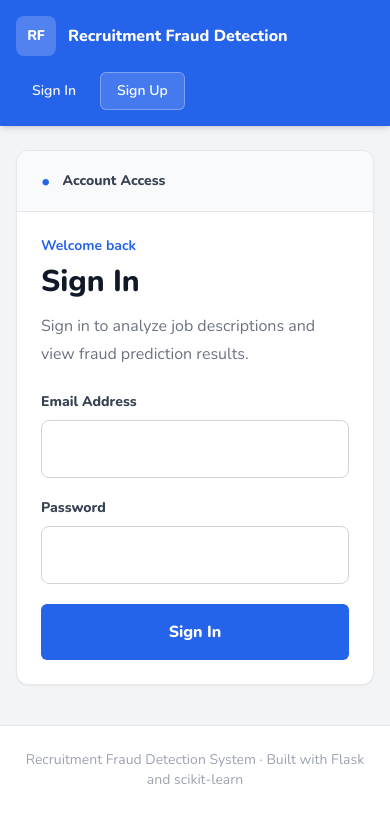
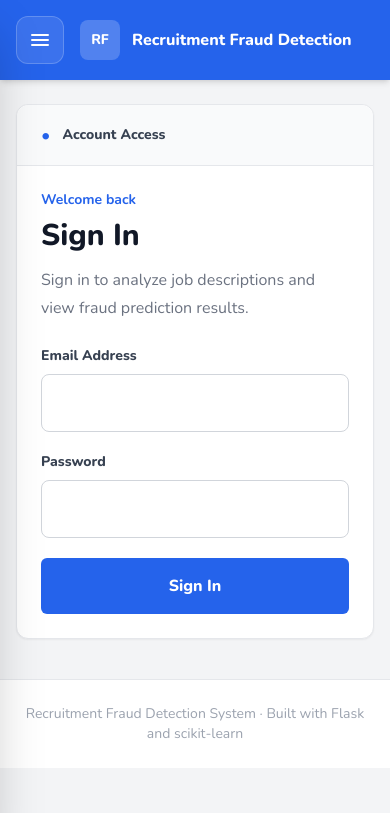
Before and after one commit to azeezalhajj570-ai/job, a Flask app: page /signin in a window 390 px wide. Shown: the top 813 px of the page. Run offline with Flask 3, Linux system fonts and the light colour scheme; some libraries are stand-ins or nearby versions.

Commit message:
Update docs and mobile sidebar navigation

```diff
--- a/app.py
+++ b/app.py
@@ -70,7 +70,7 @@ def admin_required(view: Callable) -> Callable:
     def wrapped_view(*args, **kwargs):
         if g.current_user is None:
             flash("Please sign in as admin first.", "error")
-            return redirect(url_for("admin_signin"))
+            return redirect(url_for("user_signin"))
         if g.current_user["role"] != "admin":
             flash("Admin access is required for this page.", "error")
             return redirect(url_for("index"))
@@ -160,16 +160,16 @@ def create_app(test_config: dict[str, Any] | None = None) -> Flask:
             title=f"{role.title()} Sign Up",
         )
 
-    def handle_signin(role: str) -> str:
-        if g.current_user is not None and g.current_user["role"] == role:
-            return redirect(url_for("dashboard" if role == "admin" else "overview"))
+    def handle_signin(role: str | None = None) -> str:
+        if g.current_user is not None:
+            return redirect(url_for("dashboard" if g.current_user["role"] == "admin" else "overview"))
 
         if request.method == "POST":
             email = (request.form.get("email") or "").strip().lower()
             password = request.form.get("password") or ""
             user = get_user_by_email(app.config["DATABASE_PATH"], email)
 
-            if user is None or user["role"] != role or not check_password_hash(
+            if user is None or (role is not None and user["role"] != role) or not check_password_hash(
                 user["password_hash"], password
             ):
                 flash("Invalid credentials.", "error")
@@ -177,13 +177,13 @@ def create_app(test_config: dict[str, Any] | None = None) -> Flask:
                 session.clear()
                 session["user_id"] = user["id"]
                 flash("Signed in successfully.", "success")
-                return redirect(url_for("dashboard" if role == "admin" else "overview"))
+                return redirect(url_for("dashboard" if user["role"] == "admin" else "overview"))
 
         return render_template(
             "auth.html",
             page_mode="signin",
-            role=role,
-            title=f"{role.title()} Sign In",
+            role=role or "user",
+            title="Sign In",
         )
 
     @app.route("/")
@@ -280,7 +280,7 @@ def create_app(test_config: dict[str, Any] | None = None) -> Flask:
 
     @app.route("/signin", methods=["GET", "POST"])
     def user_signin() -> str:
-        return handle_signin("user")
+        return handle_signin()
 
     @app.route("/admin/signup", methods=["GET", "POST"])
     def admin_signup() -> str:
@@ -288,7 +288,7 @@ def create_app(test_config: dict[str, Any] | None = None) -> Flask:
 
     @app.route("/admin/signin", methods=["GET", "POST"])
     def admin_signin() -> str:
-        return handle_signin("admin")
+        return redirect(url_for("user_signin"))
 
     @app.route("/logout")
     def logout() -> str:
--- a/static/js/app.js
+++ b/static/js/app.js
@@ -1,4 +1,45 @@
 document.addEventListener("DOMContentLoaded", () => {
+    const mobileMenuButton = document.getElementById("mobile-menu-button");
+    const mobileCloseButton = document.getElementById("mobile-close-button");
+    const mobileSidebar = document.getElementById("mobile-sidebar");
+    const mobileOverlay = document.getElementById("mobile-overlay");
+
+    if (mobileMenuButton && mobileCloseButton && mobileSidebar && mobileOverlay) {
+        const openMobileMenu = () => {
+            mobileSidebar.classList.remove("-translate-x-full", "pointer-events-none");
+            mobileOverlay.classList.remove("pointer-events-none", "opacity-0");
+            mobileMenuButton.setAttribute("aria-expanded", "true");
+            document.body.classList.add("overflow-hidden");
+        };
+
+        const closeMobileMenu = () => {
+            mobileSidebar.classList.add("-translate-x-full", "pointer-events-none");
+            mobileOverlay.classList.add("pointer-events-none", "opacity-0");
+            mobileMenuButton.setAttribute("aria-expanded", "false");
+            document.body.classList.remove("overflow-hidden");
+        };
+
+        mobileMenuButton.addEventListener("click", openMobileMenu);
+        mobileCloseButton.addEventListener("click", closeMobileMenu);
+        mobileOverlay.addEventListener("click", closeMobileMenu);
+
+        mobileSidebar.querySelectorAll("a").forEach((link) => {
+            link.addEventListener("click", closeMobileMenu);
+        });
+
+        document.addEventListener("keydown", (event) => {
+            if (event.key === "Escape") {
+                closeMobileMenu();
+            }
+        });
+
+        window.addEventListener("resize", () => {
+            if (window.innerWidth >= 768) {
+                closeMobileMenu();
+            }
+        });
+    }
+
     const form = document.getElementById("prediction-form");
     const submitButton = document.getElementById("submit-button");
     const textarea = document.getElementById("job_text");
--- a/templates/base.html
+++ b/templates/base.html
@@ -24,17 +24,73 @@
     {% block extra_head %}{% endblock %}
 </head>
 <body class="min-h-screen bg-gray-100 font-sans text-base text-gray-800">
+    <div id="mobile-overlay" class="pointer-events-none fixed inset-0 z-40 bg-slate-900/50 opacity-0 transition-opacity duration-300 md:hidden"></div>
+    <aside id="mobile-sidebar" class="pointer-events-none fixed inset-y-0 left-0 z-50 flex w-80 max-w-[88vw] -translate-x-full flex-col bg-white shadow-2xl transition-transform duration-300 md:hidden">
+        <div class="flex items-center justify-between border-b border-slate-200 bg-blue-600 px-5 py-4">
+            <a href="{% if current_user %}{{ url_for('overview') }}{% else %}{{ url_for('user_signin') }}{% endif %}" class="flex items-center gap-3">
+                <div class="flex h-10 w-10 flex-shrink-0 items-center justify-center rounded-lg bg-white/20 text-sm font-extrabold text-white">RF</div>
+                <div>
+                    <div class="text-base font-extrabold text-white">Recruitment Fraud Detection</div>
+                    <div class="text-xs font-semibold text-white/80">Menu</div>
+                </div>
+            </a>
+            <button id="mobile-close-button" type="button" class="rounded-lg p-2 text-white/90 transition hover:bg-white/15 hover:text-white" aria-label="Close menu">
+                <svg class="h-6 w-6" viewBox="0 0 24 24" fill="none" stroke="currentColor" stroke-width="2">
+                    <path stroke-linecap="round" stroke-linejoin="round" d="M6 6l12 12M18 6L6 18" />
+                </svg>
+            </button>
+        </div>
+
+        <div class="flex flex-1 flex-col overflow-y-auto px-5 py-5">
+            {% if current_user %}
+            <div class="rounded-2xl border border-slate-200 bg-slate-50 px-4 py-4">
+                <div class="text-sm font-bold text-slate-900">{{ current_user.full_name }}</div>
+                <div class="mt-1 text-xs font-semibold uppercase tracking-wide text-slate-500">{{ current_user.role }}</div>
+            </div>
+
+            <nav class="mt-6 space-y-2">
+                <a href="{{ url_for('overview') }}" class="block rounded-xl px-4 py-3 text-base font-bold transition {% if request.endpoint == 'overview' %}bg-blue-50 text-blue-700{% else %}text-slate-700 hover:bg-slate-100{% endif %}">Overview</a>
+                <a href="{{ url_for('index') }}" class="block rounded-xl px-4 py-3 text-base font-bold transition {% if request.endpoint == 'index' %}bg-blue-50 text-blue-700{% else %}text-slate-700 hover:bg-slate-100{% endif %}">Predict</a>
+                <a href="{{ url_for('signals') }}" class="block rounded-xl px-4 py-3 text-base font-bold transition {% if request.endpoint == 'signals' %}bg-blue-50 text-blue-700{% else %}text-slate-700 hover:bg-slate-100{% endif %}">Signals</a>
+                <a href="{{ url_for('dashboard') }}" class="block rounded-xl px-4 py-3 text-base font-bold transition {% if request.endpoint == 'dashboard' %}bg-blue-50 text-blue-700{% else %}text-slate-700 hover:bg-slate-100{% endif %}">Dashboard</a>
+            </nav>
+
+            <div class="mt-6">
+                <a href="{{ url_for('logout') }}" class="inline-flex w-full items-center justify-center rounded-xl border border-slate-300 px-4 py-3 text-base font-bold text-slate-700 transition hover:bg-slate-100">Logout</a>
+            </div>
+            {% else %}
+            <div class="rounded-2xl border border-slate-200 bg-slate-50 px-4 py-4">
+                <div class="text-sm font-bold text-slate-900">Welcome</div>
+                <div class="mt-1 text-sm text-slate-500">Sign in or create an account to access the system.</div>
+            </div>
+
+            <div class="mt-6 space-y-3">
+                <a href="{{ url_for('user_signin') }}" class="inline-flex w-full items-center justify-center rounded-xl bg-blue-600 px-4 py-3 text-base font-bold text-white transition hover:bg-blue-700">Sign In</a>
+                <a href="{{ url_for('user_signup') }}" class="inline-flex w-full items-center justify-center rounded-xl border border-slate-300 px-4 py-3 text-base font-bold text-slate-700 transition hover:bg-slate-100">Sign Up</a>
+            </div>
+            {% endif %}
+        </div>
+    </aside>
+
     <nav class="bg-blue-600 shadow-md">
-        <div class="mx-auto flex max-w-7xl flex-col gap-4 px-4 py-4 sm:px-6 lg:px-8">
-            <div class="flex flex-col gap-4 lg:flex-row lg:items-center lg:justify-between">
+        <div class="mx-auto max-w-7xl px-4 py-4 sm:px-6 lg:px-8">
+            <div class="flex items-center justify-between gap-4">
+                <div class="flex items-center gap-4">
+                    <button id="mobile-menu-button" type="button" class="inline-flex h-12 w-12 items-center justify-center rounded-xl border border-white/20 bg-white/10 text-white transition hover:bg-white/20 md:hidden" aria-label="Open menu" aria-expanded="false" aria-controls="mobile-sidebar">
+                        <svg class="h-6 w-6" viewBox="0 0 24 24" fill="none" stroke="currentColor" stroke-width="2">
+                            <path stroke-linecap="round" stroke-linejoin="round" d="M4 7h16M4 12h16M4 17h16" />
+                        </svg>
+                    </button>
+
                     <a href="{% if current_user %}{{ url_for('overview') }}{% else %}{{ url_for('user_signin') }}{% endif %}" class="flex items-center gap-3">
                         <div class="flex h-10 w-10 flex-shrink-0 items-center justify-center rounded-lg bg-white/20 text-sm font-extrabold text-white">RF</div>
                         <span class="text-base font-extrabold text-white sm:text-lg">Recruitment Fraud Detection</span>
                     </a>
+                </div>
 
-                <div class="flex flex-wrap items-center gap-2">
+                <div class="hidden items-center gap-2 md:flex">
                 {% if current_user %}
-                        <span class="truncate text-sm font-semibold text-white/95">{{ current_user.full_name }}</span>
+                    <span class="max-w-[14rem] truncate text-sm font-semibold text-white/95">{{ current_user.full_name }}</span>
                     <a href="{{ url_for('logout') }}" class="rounded-md border border-white/30 bg-white/15 px-4 py-2 text-sm font-semibold text-white transition hover:bg-white/25">Logout</a>
                 {% else %}
                     <a href="{{ url_for('user_signin') }}" class="rounded-md px-4 py-2 text-sm font-semibold text-white/95 transition hover:bg-white/15 hover:text-white">Sign In</a>
@@ -44,7 +100,7 @@
             </div>
 
             {% if current_user %}
-            <div class="flex flex-wrap items-center gap-2 overflow-x-auto pb-1">
+            <div class="mt-4 hidden items-center gap-2 overflow-x-auto pb-1 md:flex">
                 <a href="{{ url_for('overview') }}" class="rounded-md px-4 py-2 text-sm font-bold text-white transition {% if request.endpoint == 'overview' %}bg-white/20{% else %}hover:bg-white/15{% endif %}">Overview</a>
                 <a href="{{ url_for('index') }}" class="rounded-md px-4 py-2 text-sm font-bold text-white transition {% if request.endpoint == 'index' %}bg-white/20{% else %}hover:bg-white/15{% endif %}">Predict</a>
                 <a href="{{ url_for('signals') }}" class="rounded-md px-4 py-2 text-sm font-bold text-white transition {% if request.endpoint == 'signals' %}bg-white/20{% else %}hover:bg-white/15{% endif %}">Signals</a>
```
Also changed, not shown: scripts/generate_graduation_report.py (+21 -13 lines), README.md, 1 other file. Lines whose indentation alone changed are shown as unchanged.
